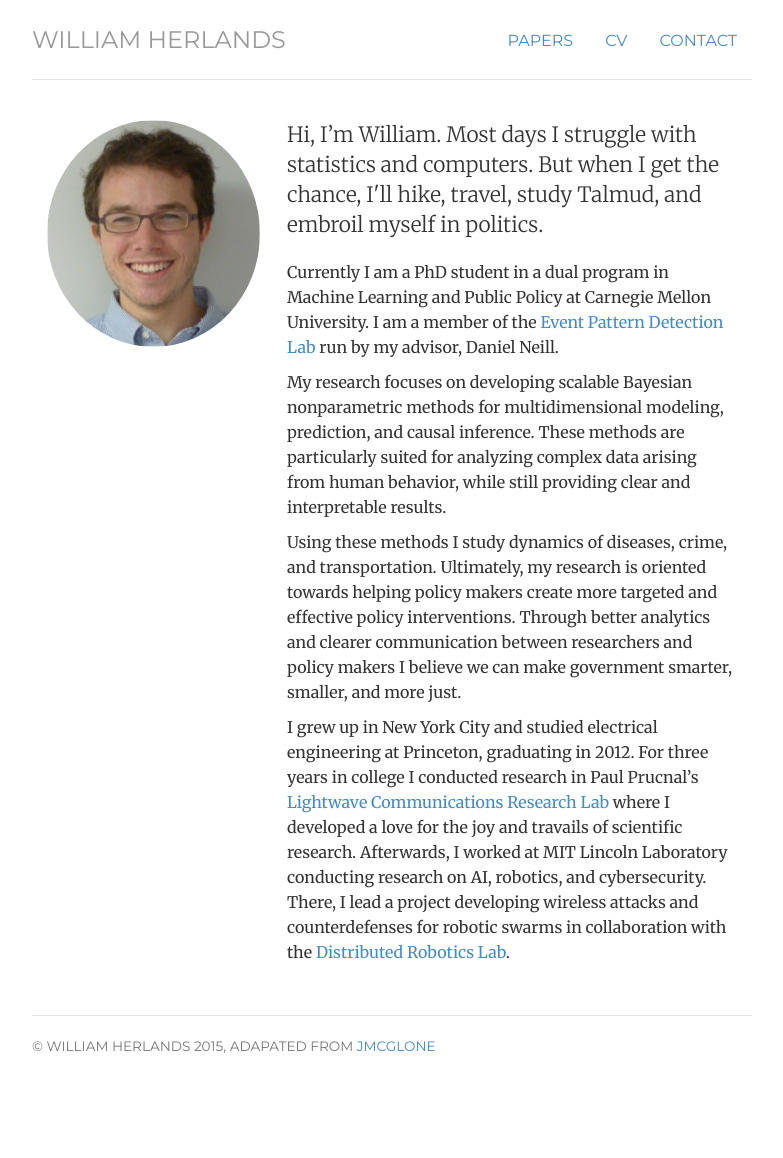
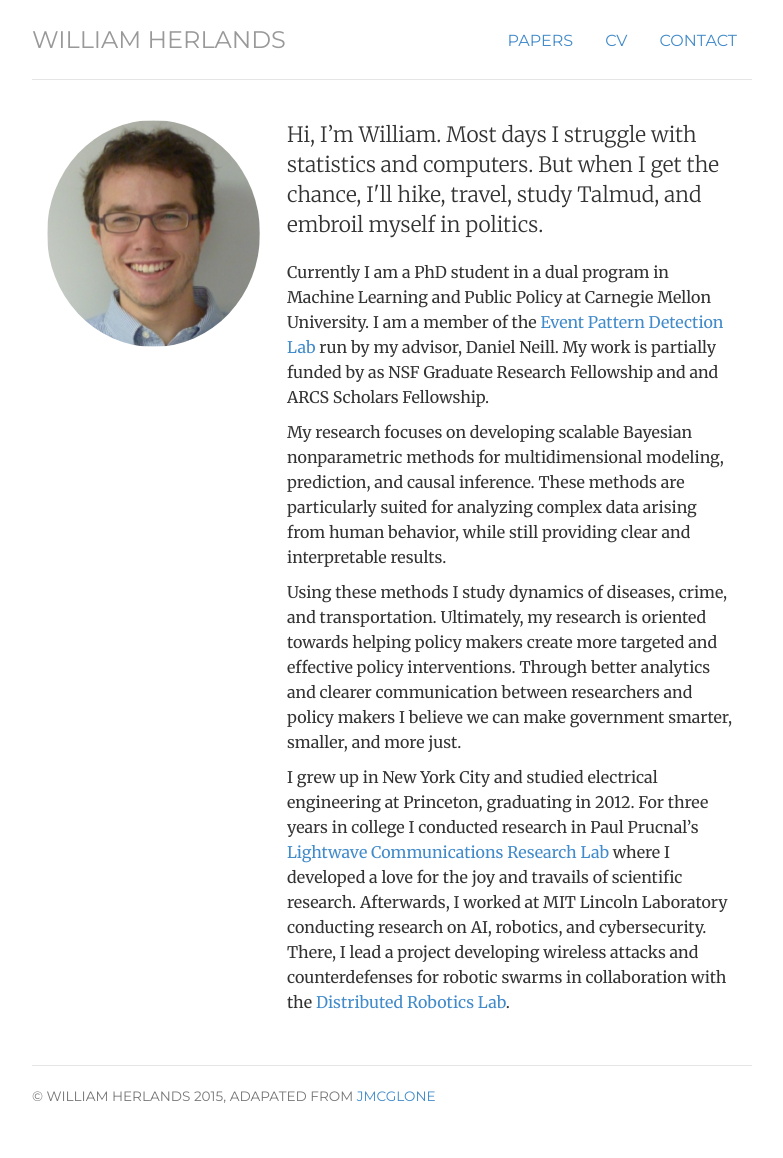
Before and after one commit to herlands/herlands.github.io, a Jekyll site: the page built from index.html, in a window 1280 px wide. Shown: the whole page, without its empty margins (248-1031 px from the left). Built offline with Jekyll 4.4.1, drawn with Linux system fonts in a browser that asks for light colours; before the commit the page ends 1108 px from its top, so only the background shows below that.

Commit message:
small changes

```diff
--- a/index.html
+++ b/index.html
@@ -13,7 +13,7 @@ description: William Herlands
 	</div>
 	<div itemscope itemtype="http://data-vocabulary.org/Person" class="col-sm-8">
 	<p class="lead">Hi, I’m William. Most days I struggle with statistics and computers. But when I get the chance, I'll hike, travel, study Talmud, and embroil myself in politics.</p>
-	<p>Currently I am a PhD student in a dual program in Machine Learning and Public Policy at Carnegie Mellon University. I am a member of the <a href="http://epdlab.heinz.cmu.edu/">Event Pattern Detection Lab</a> run by my advisor, Daniel Neill.</p>
+	<p>Currently I am a PhD student in a dual program in Machine Learning and Public Policy at Carnegie Mellon University. I am a member of the <a href="http://epdlab.heinz.cmu.edu/">Event Pattern Detection Lab</a> run by my advisor, Daniel Neill. My work is partially funded by as NSF Graduate Research Fellowship and and ARCS Scholars Fellowship.</p>
 
     <p>My research focuses on developing scalable Bayesian nonparametric methods for multidimensional modeling, prediction, and causal inference. These methods are particularly suited for analyzing complex data arising from human behavior, while still providing clear and interpretable results.</p>
 
```
